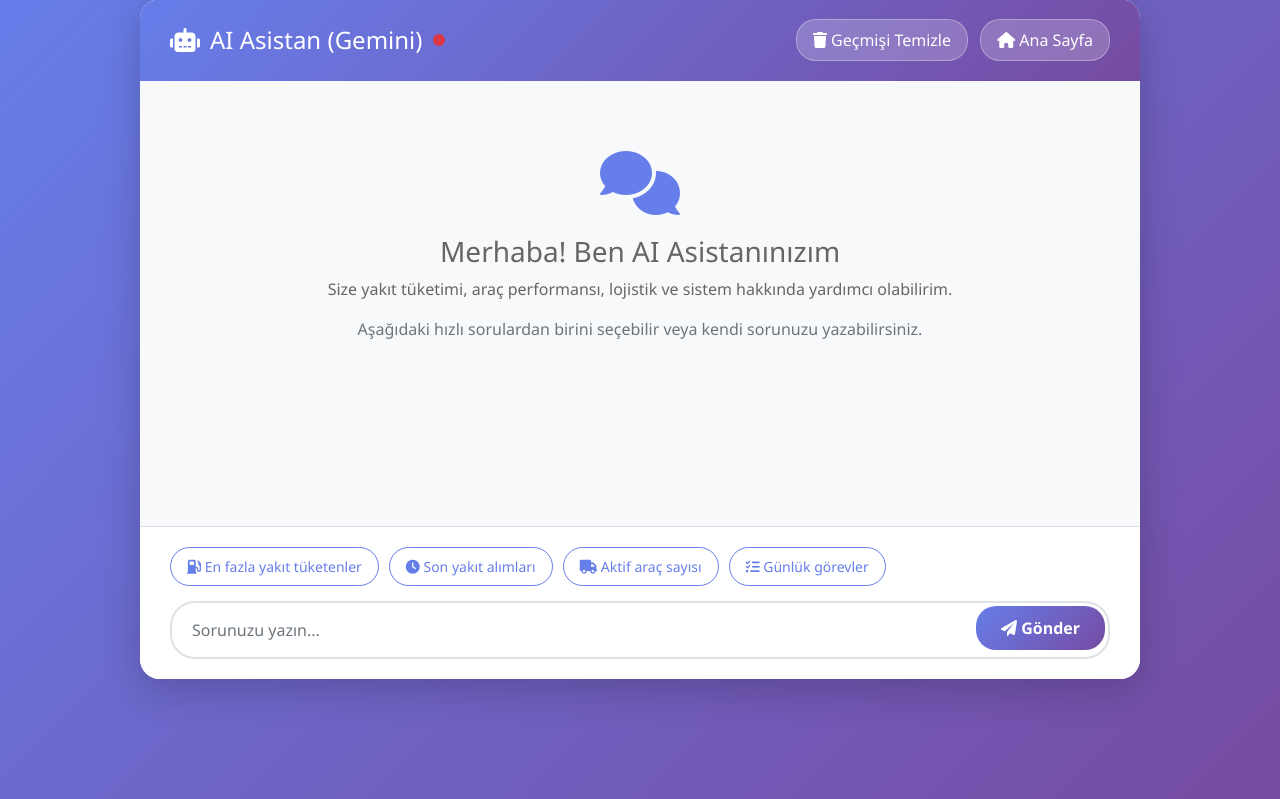
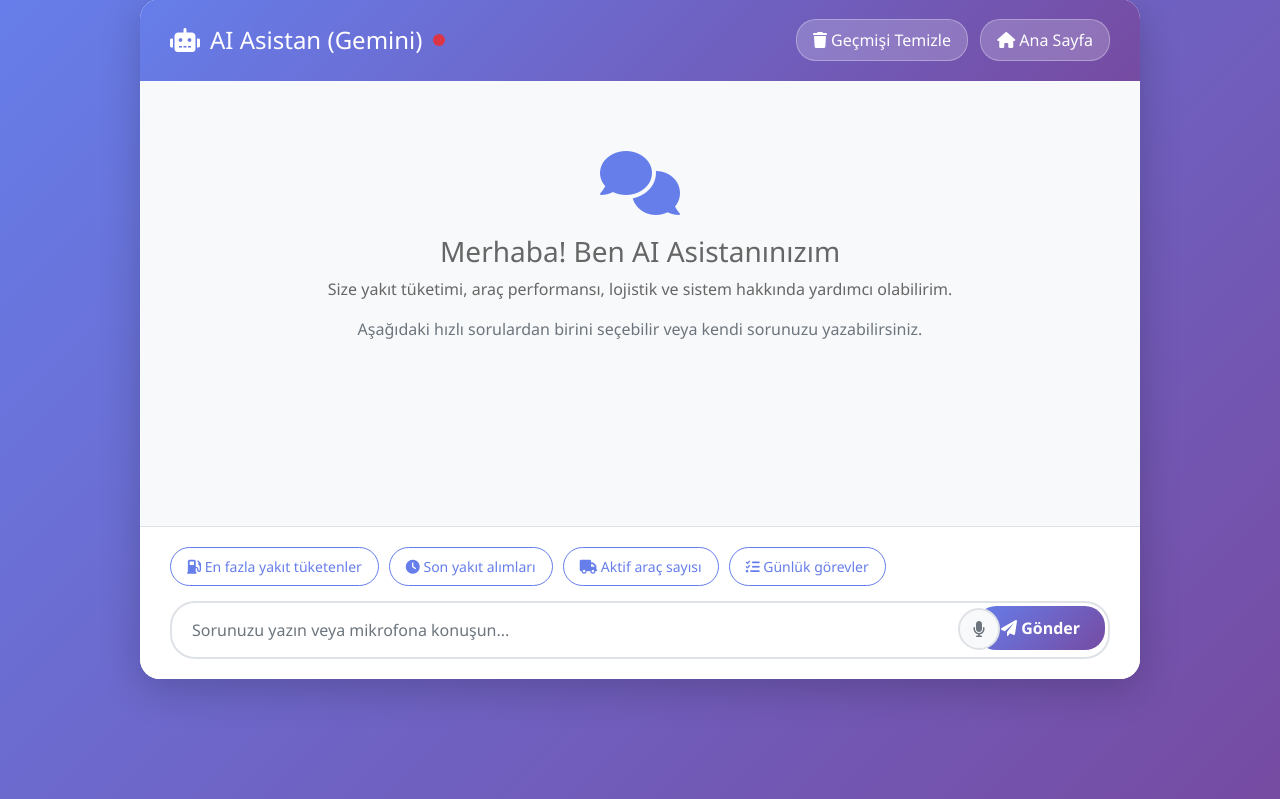
Before and after one commit to halilibrahimgulgec/antisonprg, a Flask app: template templates/ai_assistant.html in a window 1280 px wide. Shown: the part 31-830 px from the top of the page. Run offline with Flask 3, Linux system fonts and the light colour scheme; the template is opened without the code that fills it, so the values that code supplies are empty.

Commit message:
AI Asistana sesli mesaj özelliği eklendi (Web Speech API)

```diff
--- a/templates/ai_assistant.html
+++ b/templates/ai_assistant.html
@@ -135,7 +135,7 @@
         #userInput {
             border: 2px solid #dee2e6;
             border-radius: 25px;
-            padding: 15px 100px 15px 20px;
+            padding: 15px 160px 15px 20px;
             font-size: 16px;
             transition: all 0.3s;
         }
@@ -143,6 +143,43 @@
         #userInput:focus {
             border-color: #667eea;
             box-shadow: 0 0 0 0.2rem rgba(102, 126, 234, 0.25);
+        }
+
+        #micBtn {
+            position: absolute;
+            right: 110px;
+            top: 7px;
+            border-radius: 50%;
+            width: 42px;
+            height: 42px;
+            padding: 0;
+            background: #f8f9fa;
+            border: 2px solid #dee2e6;
+            color: #6c757d;
+            transition: all 0.3s;
+            z-index: 10;
+            display: flex;
+            align-items: center;
+            justify-content: center;
+        }
+
+        #micBtn:hover {
+            background: #e9ecef;
+            color: #667eea;
+            border-color: #667eea;
+        }
+
+        #micBtn.recording {
+            background: #dc3545;
+            color: white;
+            border-color: #dc3545;
+            animation: pulse-red 1.5s infinite;
+        }
+
+        @keyframes pulse-red {
+            0% { box-shadow: 0 0 0 0 rgba(220, 53, 69, 0.7); }
+            70% { box-shadow: 0 0 0 10px rgba(220, 53, 69, 0); }
+            100% { box-shadow: 0 0 0 0 rgba(220, 53, 69, 0); }
         }
 
         #sendBtn {
@@ -329,7 +366,10 @@
                 </button>
             </div>
             <div class="input-group">
-                <input type="text" class="form-control" id="userInput" placeholder="Sorunuzu yazın..." autocomplete="off">
+                <input type="text" class="form-control" id="userInput" placeholder="Sorunuzu yazın veya mikrofona konuşun..." autocomplete="off">
+                <button class="btn" id="micBtn" type="button" title="Sesli Soru Sor">
+                    <i class="fas fa-microphone"></i>
+                </button>
                 <button class="btn" id="sendBtn" onclick="sendMessage()">
                     <i class="fas fa-paper-plane"></i> Gönder
                 </button>
@@ -489,6 +529,75 @@
             }
         }
 
+        // Web Speech API - Sesli Giriş
+        const SpeechRecognition = window.SpeechRecognition || window.webkitSpeechRecognition;
+        const micBtn = document.getElementById('micBtn');
+        const userInputBox = document.getElementById('userInput');
+
+        if (SpeechRecognition) {
+            const recognition = new SpeechRecognition();
+            recognition.lang = 'tr-TR';
+            recognition.continuous = false;
+            recognition.interimResults = true;
+
+            let isRecording = false;
+
+            micBtn.addEventListener('click', () => {
+                if (isRecording) {
+                    recognition.stop();
+                } else {
+                    recognition.start();
+                }
+            });
+
+            recognition.onstart = () => {
+                isRecording = true;
+                micBtn.classList.add('recording');
+                userInputBox.placeholder = "Dinliyorum...";
+            };
+
+            recognition.onresult = (event) => {
+                let interimTranscript = '';
+                let finalTranscript = '';
+
+                for (let i = event.resultIndex; i < event.results.length; ++i) {
+                    if (event.results[i].isFinal) {
+                        finalTranscript += event.results[i][0].transcript;
+                    } else {
+                        interimTranscript += event.results[i][0].transcript;
+                    }
+                }
+
+                if (finalTranscript) {
+                     userInputBox.value = finalTranscript;
+                } else {
+                     userInputBox.value = interimTranscript;
+                }
+            };
+
+            recognition.onerror = (event) => {
+                console.error('Speech recognition error', event.error);
+                isRecording = false;
+                micBtn.classList.remove('recording');
+                userInputBox.placeholder = "Sorunuzu yazın veya mikrofona konuşun...";
+            };
+
+            recognition.onend = () => {
+                isRecording = false;
+                micBtn.classList.remove('recording');
+                userInputBox.placeholder = "Sorunuzu yazın veya mikrofona konuşun...";
+
+                if (userInputBox.value.trim() !== '' && !isWaiting) {
+                    setTimeout(() => {
+                        sendMessage();
+                    }, 500);
+                }
+            };
+        } else {
+            micBtn.style.display = 'none';
+            console.warn('Tarayıcınız sesli girişi desteklemiyor.');
+        }
+
         checkStatus();
         setInterval(checkStatus, 30000);
     </script>
```
